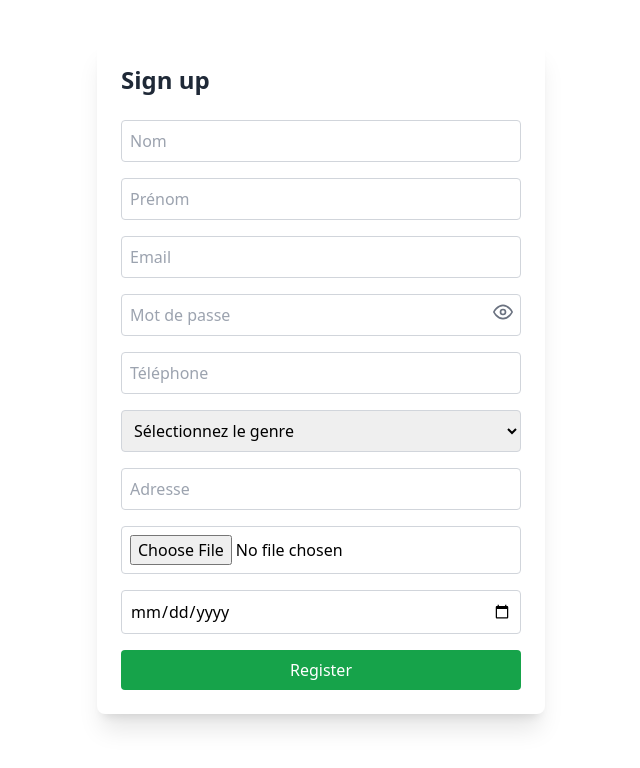
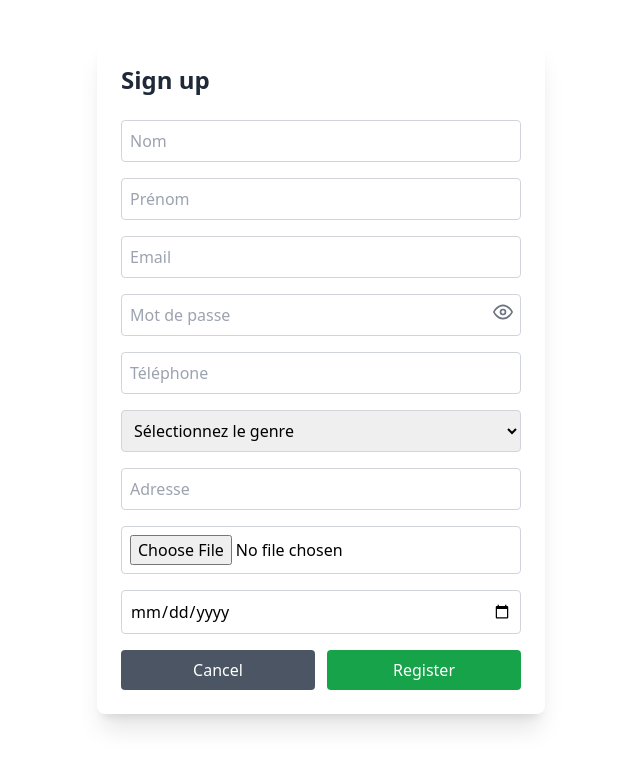
Before and after one commit to Noblette/animal-game, a React (Create React App) app in the folder frontend/: page / in a window 1280 px wide. Shown: the top 768 px of the page, without its empty margins (319-959 px from the left). Built offline with nearby package versions, Linux system fonts and the light colour scheme.

Commit message:
feat: ajout button reset en register

```diff
--- a/frontend/src/pages/Register.jsx
+++ b/frontend/src/pages/Register.jsx
@@ -110,9 +110,14 @@ const response = await fetch("http://127.0.0.1:5000/register", {
         <input name="adresse" type="text" placeholder="Adresse" onChange={handleChange} className="w-full p-2 border border-gray-300 rounded" />
         <input name="photo" type="file" onChange={handleChange} className="w-full p-2 border border-gray-300 rounded" />
         <input name="date_naissance" type="date" onChange={handleChange} className="w-full p-2 border border-gray-300 rounded" />
+        <div className="flex gap-3">
+        <button type="reset" className="w-full bg-gray-600 text-white py-2 rounded hover:bg-gray-700 transition duration-200">
+          Cancel
+        </button>
         <button type="submit" className="w-full bg-green-600 text-white py-2 rounded hover:bg-green-700 transition duration-200">
           Register
         </button>
+        </div>
       </form>
     </div>
   );
```
